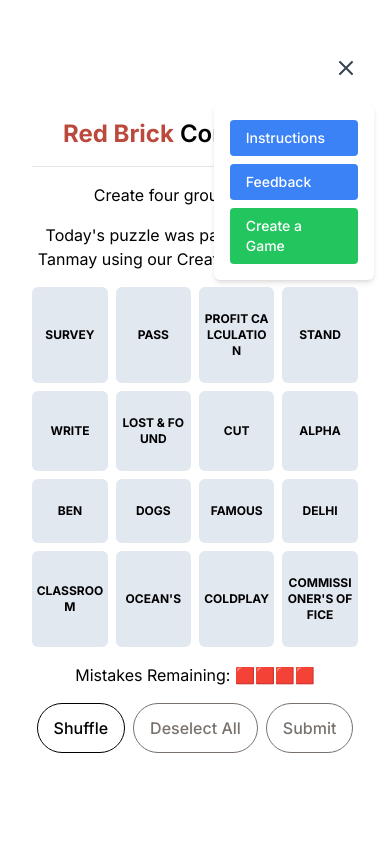
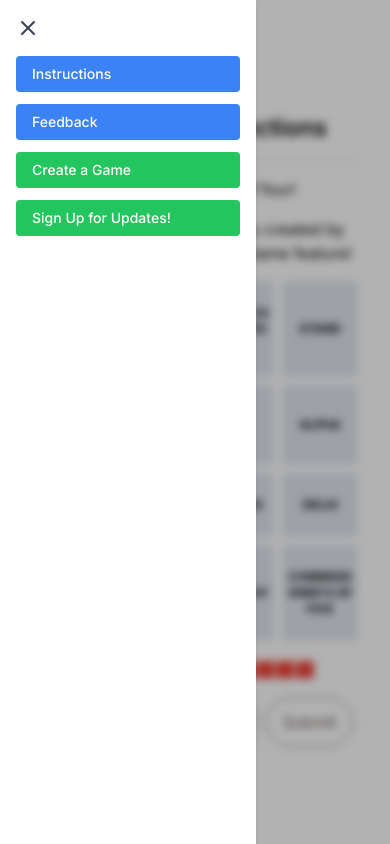
Before and after one commit to gauravahlawat81/redbrickconnections, a Next.js app: page / in a window 390 px wide. Both pictures are taken after a click on the button "Toggle Menu". Shown: the top 844 px of the page. Built offline with nearby package versions, Linux system fonts and the light colour scheme.

Commit message:
Side nav

```diff
--- a/app/page.tsx
+++ b/app/page.tsx
@@ -5,10 +5,8 @@ import ControlButton from "./_components/button/control-button";
 import Grid from "./_components/game/grid";
 import GameLostModal from "./_components/modal/game-lost-modal";
 import GameWonModal from "./_components/modal/game-won-modal";
-import HelpModal from "./_components/modal/help-modal"; // Import the HelpModal component
-import SignUpModal from "./_components/modal/sign-up-modal"; // [ADDED] import the new modal
-
-
+import HelpModal from "./_components/modal/help-modal";
+import SignUpModal from "./_components/modal/sign-up-modal";
 import Popup from "./_components/popup";
 import useAnimation from "./_hooks/use-animation";
 import useGameLogic from "./_hooks/use-game-logic";
@@ -16,9 +14,8 @@ import usePopup from "./_hooks/use-popup";
 import { SubmitResult, Word } from "./_types";
 import { getPerfection } from "./_utils";
 import dynamic from "next/dynamic";
-import { MenuIcon, XIcon } from "@heroicons/react/outline"; // Import Heroicons
+import { MenuIcon, XIcon } from "@heroicons/react/outline";
 
-// Dynamic import with ssr: false
 const Countdown = dynamic(() => import("./countdown"), { ssr: false });
 
 export default function Home() {
@@ -41,55 +38,24 @@ export default function Home() {
 
   const [showGameWonModal, setShowGameWonModal] = useState(false);
   const [showGameLostModal, setShowGameLostModal] = useState(false);
-  const [showSignUpModal, setShowSignUpModal] = useState(false); // [ADDED]
+  const [showSignUpModal, setShowSignUpModal] = useState(false);
+  const [isHelpOpen, setIsHelpOpen] = useState(false);
 
   const [submitted, setSubmitted] = useState(false);
-  const [isHelpOpen, setIsHelpOpen] = useState(false);
-  const [isMenuOpen, setIsMenuOpen] = useState(false); // State for hamburger menu
+  const [isMenuOpen, setIsMenuOpen] = useState(false);
 
-  // Reference for detecting outside clicks
-  const menuRef = useRef<HTMLDivElement>(null);
+  const { guessAnimationState, wrongGuessAnimationState, animateGuess, animateWrongGuess } =
+    useAnimation();
 
-  // Close the hamburger menu when clicking outside
-  useEffect(() => {
-    const handleClickOutside = (event: MouseEvent) => {
-      if (
-        isMenuOpen &&
-        menuRef.current &&
-        !menuRef.current.contains(event.target as Node) &&
-        !(event.target as HTMLElement).closest('button[aria-label="Toggle Menu"]')
-      ) {
-        setIsMenuOpen(false);
-      }
-    };
-
-    if (isMenuOpen) {
-      document.addEventListener("mousedown", handleClickOutside);
-    } else {
-      document.removeEventListener("mousedown", handleClickOutside);
-    }
-
-    return () => {
-      document.removeEventListener("mousedown", handleClickOutside);
-    };
-  }, [isMenuOpen]);
-
-  // 2025-03-29 at 00:00:00 IST (UTC+5:30)
+  // Countdown target date
   const targetDate = new Date("2025/03/29 00:00:00 UTC+5:30");
 
-  const {
-    guessAnimationState,
-    wrongGuessAnimationState,
-    animateGuess,
-    animateWrongGuess,
-  } = useAnimation();
-
+  // Submit logic
   const handleSubmit = async () => {
     setSubmitted(true);
     await animateGuess(selectedWords);
 
     const result: SubmitResult = getSubmitResult();
-
     switch (result.result) {
       case "same":
         showPopup("You've already guessed that!");
@@ -123,31 +89,24 @@ export default function Home() {
   );
 
   const renderControlButtons = () => {
-    const showResultsWonButton = (
+    if (isWon) {
+      return (
         <ControlButton
           text="Show Results"
-        onClick={() => {
-          setShowGameWonModal(true);
-        }}
+          onClick={() => setShowGameWonModal(true)}
         />
       );
-
-    const showResultsLostButton = (
+    } else if (isLost) {
+      return (
         <ControlButton
           text="Show Results"
-        onClick={() => {
-          setShowGameLostModal(true);
-        }}
+          onClick={() => setShowGameLostModal(true)}
         />
       );
-
-    const inProgressButtons = (
+    } else {
+      return (
         <div className="flex gap-2 mb-12">
-        <ControlButton
-          text="Shuffle"
-          onClick={shuffleWords}
-          unclickable={submitted}
-        />
+          <ControlButton text="Shuffle" onClick={shuffleWords} unclickable={submitted} />
           <ControlButton
             text="Deselect All"
             onClick={deselectAllWords}
@@ -155,27 +114,34 @@ export default function Home() {
           />
           <ControlButton
             text="Submit"
+            onClick={handleSubmit}
             unclickable={selectedWords.length !== 4 || submitted}
-          onClick={handleSubmit}
           />
         </div>
       );
-
-    if (isWon) {
-      return showResultsWonButton;
-    } else if (isLost) {
-      return showResultsLostButton;
-    } else {
-      return inProgressButtons;
     }
   };
 
   return (
     <>
       <div className="flex flex-col items-center w-11/12 md:w-3/4 lg:w-7/12 mx-auto mt-14 relative px-4 sm:px-6 lg:px-8">
-        {/* Top Header: Buttons or Hamburger Menu */}
-        <div className="w-full flex justify-end items-center mb-4">
-          {/* Buttons for Desktop (Right Side) */}
+
+        {/* Top Bar */}
+        <div className="w-full flex items-center justify-between mb-4">
+          {/* Hamburger (visible on mobile only) - top left */}
+          <button
+            onClick={() => setIsMenuOpen(!isMenuOpen)}
+            className="md:hidden text-gray-700 focus:outline-none"
+            aria-label="Toggle Menu"
+          >
+            {isMenuOpen ? <XIcon className="h-6 w-6" /> : <MenuIcon className="h-6 w-6" />}
+          </button>
+
+          {/* Right side buttons (hidden on mobile, shown on md and up) */}
+          <div className="flex gap-4 items-center">
+            {/* We intentionally skip putting anything in the space on the left
+                because we want the big 4 buttons on the top right.
+                On mobile, these are hidden in favor of the hamburger. */}
             <div className="hidden md:flex gap-4">
               <button
                 className="bg-blue-500 hover:bg-blue-600 text-white text-sm sm:text-base font-medium rounded py-2 px-4"
@@ -185,57 +151,56 @@ export default function Home() {
               </button>
               <button
                 className="bg-blue-500 hover:bg-green-600 text-white text-sm sm:text-base font-medium rounded py-2 px-4"
-              onClick={() =>
-                window.open("https://forms.gle/Dqg9U2rJvpuN5KJ56", "_blank")
-              }
+                onClick={() => window.open("https://forms.gle/Dqg9U2rJvpuN5KJ56", "_blank")}
               >
                 Feedback
               </button>
               <button
                 className="bg-green-500 hover:bg-blue-600 text-white text-sm sm:text-base font-medium rounded py-2 px-4"
-              onClick={() =>
-                window.open("https://forms.gle/xW5EJGG6YKUfoxnL8", "_blank")
-
-              }
+                onClick={() => window.open("https://forms.gle/xW5EJGG6YKUfoxnL8", "_blank")}
               >
                 Create a Game
               </button>
-
               <button
                 className="bg-green-500 hover:bg-blue-600 text-white text-sm sm:text-base font-medium rounded py-2 px-4"
-              onClick={() =>
-                setShowSignUpModal(true)
-              }
+                onClick={() => setShowSignUpModal(true)}
               >
                 Sign Up for Updates!
               </button>
-
             </div>
-
-          {/* Hamburger Menu for Mobile (Top-Right) */}
-          <div className="md:hidden">
-            <button
-              onClick={() => setIsMenuOpen(!isMenuOpen)}
-              className="text-gray-700 focus:outline-none"
-              aria-label="Toggle Menu"
-            >
-              {isMenuOpen ? (
-                <XIcon className="h-6 w-6" />
-              ) : (
-                <MenuIcon className="h-6 w-6" />
-              )}
-            </button>
           </div>
         </div>
 
-        {/* Dropdown Menu for Mobile */}
+        {/* SIDE NAV + BACKDROP (mobile only) */}
         {isMenuOpen && (
+          <>
+            {/* Blurred/Dim Background */}
             <div
-            ref={menuRef}
-            className="absolute top-12 right-0 bg-white shadow-md rounded-md flex flex-col space-y-2 p-4 md:hidden z-10 w-40"
+              className="fixed inset-0 bg-black/30 backdrop-blur-sm z-40"
+              onClick={() => setIsMenuOpen(false)}
+            />
+
+            {/* Slide-In Menu from the Left */}
+            <div
+              className={`
+                fixed top-0 left-0 h-full w-64 bg-white shadow-md z-50 p-4
+                transform transition-transform duration-300
+                translate-x-0
+                flex flex-col
+              `}
             >
+              {/* Close Icon inside the side nav (optional) */}
               <button
-              className="bg-blue-500 hover:bg-blue-600 text-white text-sm sm:text-base font-medium rounded py-2 px-4 text-left w-full"
+                onClick={() => setIsMenuOpen(false)}
+                className="text-gray-700 focus:outline-none mb-4"
+              >
+                <XIcon className="h-6 w-6" />
+              </button>
+
+              {/* Buttons: spaced out so there's less blank space at bottom */}
+              <div className="flex flex-col space-y-3">
+                <button
+                  className="bg-blue-500 hover:bg-blue-600 text-white text-sm font-medium rounded py-2 px-4 w-full text-left"
                   onClick={() => {
                     setIsHelpOpen(true);
                     setIsMenuOpen(false);
@@ -244,7 +209,7 @@ export default function Home() {
                   Instructions
                 </button>
                 <button
-              className="bg-blue-500 hover:bg-green-600 text-white text-sm sm:text-base font-medium rounded py-2 px-4 text-left w-full"
+                  className="bg-blue-500 hover:bg-green-600 text-white text-sm font-medium rounded py-2 px-4 w-full text-left"
                   onClick={() => {
                     window.open("https://forms.gle/Dqg9U2rJvpuN5KJ56", "_blank");
                     setIsMenuOpen(false);
@@ -253,7 +218,7 @@ export default function Home() {
                   Feedback
                 </button>
                 <button
-              className="bg-green-500 hover:bg-blue-600 text-white text-sm sm:text-base font-medium rounded py-2 px-4 text-left w-full"
+                  className="bg-green-500 hover:bg-blue-600 text-white text-sm font-medium rounded py-2 px-4 w-full text-left"
                   onClick={() => {
                     window.open("https://forms.gle/xW5EJGG6YKUfoxnL8", "_blank");
                     setIsMenuOpen(false);
@@ -261,7 +226,18 @@ export default function Home() {
                 >
                   Create a Game
                 </button>
+                <button
+                  className="bg-green-500 hover:bg-blue-600 text-white text-sm font-medium rounded py-2 px-4 w-full text-left"
+                  onClick={() => {
+                    setShowSignUpModal(true);
+                    setIsMenuOpen(false);
+                  }}
+                >
+                  Sign Up for Updates!
+                </button>
               </div>
+            </div>
+          </>
         )}
 
         {/* Title */}
@@ -274,7 +250,10 @@ export default function Home() {
 
         <hr className="mb-4 md:mb-4 w-full" />
         <h1 className="text-black mb-4 text-center">Create four groups of four!</h1>
-        <h1 className="text-black mb-4 text-center">Today&apos;s puzzle was partially created by Tanmay using our Create a Game feature!</h1>
+        <h1 className="text-black mb-4 text-center">
+          Today&apos;s puzzle was partially created by Tanmay using our Create a Game feature!
+        </h1>
+
         <div className="relative w-full">
           <Popup show={popupState.show} message={popupState.message} />
           <Grid
@@ -288,14 +267,11 @@ export default function Home() {
         </div>
 
         <h2 className="text-black my-4 md:my-8 mx-8">
-          Mistakes Remaining:{" "}
-          {mistakesRemaining > 0 ? Array(mistakesRemaining).fill("🟥") : ""}
+          Mistakes Remaining: {mistakesRemaining > 0 ? Array(mistakesRemaining).fill("🟥") : ""}
         </h2>
 
-        {/* Render your normal control buttons */}
         {renderControlButtons()}
 
-        {/* Countdown Section */}
         <div className="flex justify-center items-center h-full">
           <div className="flex flex-col items-center my-12">
             <h1 className="text-4xl font-bold text-center text-black">Batch of 2025</h1>
@@ -309,8 +285,6 @@ export default function Home() {
             Have you made a memory today?
           </h3>
         </div>
-
-
       </div>
 
       {/* Modals */}
@@ -326,10 +300,7 @@ export default function Home() {
         guessHistory={guessHistoryRef.current}
       />
       <HelpModal isOpen={isHelpOpen} onClose={() => setIsHelpOpen(false)} />
-      <SignUpModal
-        isOpen={showSignUpModal}
-        onClose={() => setShowSignUpModal(false)}
-      />
+      <SignUpModal isOpen={showSignUpModal} onClose={() => setShowSignUpModal(false)} />
     </>
   );
 }
```
Lines whose indentation alone changed are shown as unchanged.
